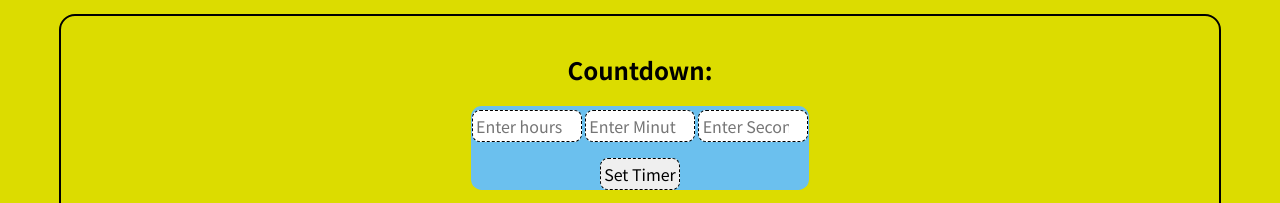
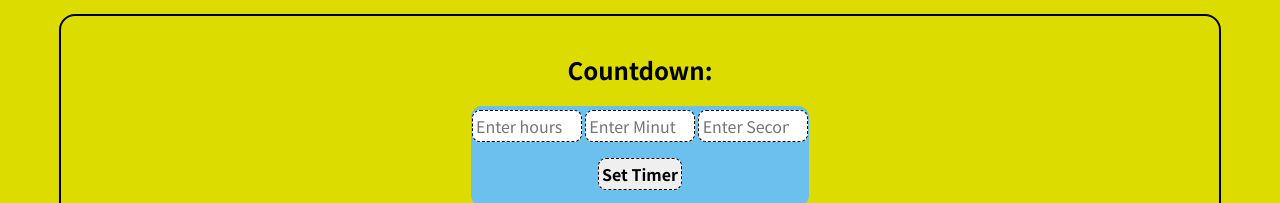
Before and after one commit to richie-rich90454/all-in-one-timer, a website: page index.html in a window 1280 px wide. Shown: the part 718-921 px from the top of the page. Drawn offline with Linux system fonts and the light colour scheme.

Commit message:
changed some styling and fixed issue with double press start after reset

```diff
--- a/index.html
+++ b/index.html
@@ -55,6 +55,7 @@
                 padding: 0.2rem;
                 border-radius: .50rem;
                 border: 1px dashed #000;
+                font-weight: bold;
             }
             .main-portion{
                 border: 2px solid #000;
@@ -75,6 +76,9 @@
             }
             button{
                 font-family: "Noto Sans SC", serif;
+            }
+            #timer-setter{
+                margin-bottom: 1rem;
             }
         </style>
     </head>
--- a/script.js
+++ b/script.js
@@ -47,4 +47,5 @@ document.getElementById("reset-stopwatch").addEventListener("click", function(){
     swS=0;
     updateSWDisplay();
     document.getElementById("start-stopwatch").textContent="START STOPWATCH";
+    swRun=false;
 });
```
